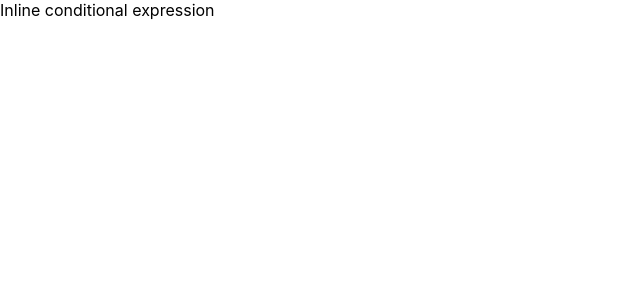
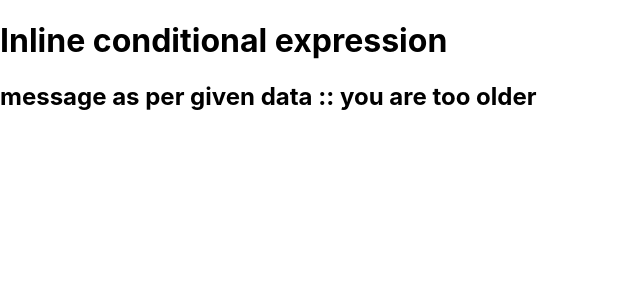
Before and after one commit to j4sumit/reacttopics, a React (Create React App) app: page / in a window 1280 px wide. Shown: the top 300 px of the page, without its empty margins (0-640 px from the left). Built offline with nearby package versions, Linux system fonts and the light colour scheme.

Commit message:
use if useState inside useEffect to change state

```diff
--- a/src/App.js
+++ b/src/App.js
@@ -1,17 +1,29 @@
-import React, {useEffect} from 'react'
+import React, {useEffect, useState} from 'react'
 
 const App = () => {
+const[message, setMessage] =useState("");
+  // useEffect(()=>{
+  //   let Age=37;
+  //   let name="Sumit";
+  //   Age>35 ? console.log("you are too older"):
+  //   Age===28 && name==="Sumit" ?
+  //   console.log("your age and name has been matched") :
+  //   console.log("your age is below 28")
+  // },[])
+useEffect(()=>{
+  let Age=38;
+let name="Sumit";
+  Age > 35 ? setMessage("you are too older"):
+  Age===28 && name==="Sumit" ?
+  setMessage("your age and name has been matched") :
+  setMessage("your age is below 28")
+},[])
 
-  useEffect(()=>{
-    let Age=37;
-    let name="Sumit";
-    Age>35 ? console.log("you are too older"):
-    Age===28 && name==="Sumit" ?
-    console.log("your age and name has been matched") :
-    console.log("your age is below 28")
-  },[])
   return (
-    <div>Inline conditional expression</div>
+    <>
+    <h1>Inline conditional expression</h1>
+    <h2>message as per given data  ::   {message}</h2>
+    </>
 
   )
 }
```
